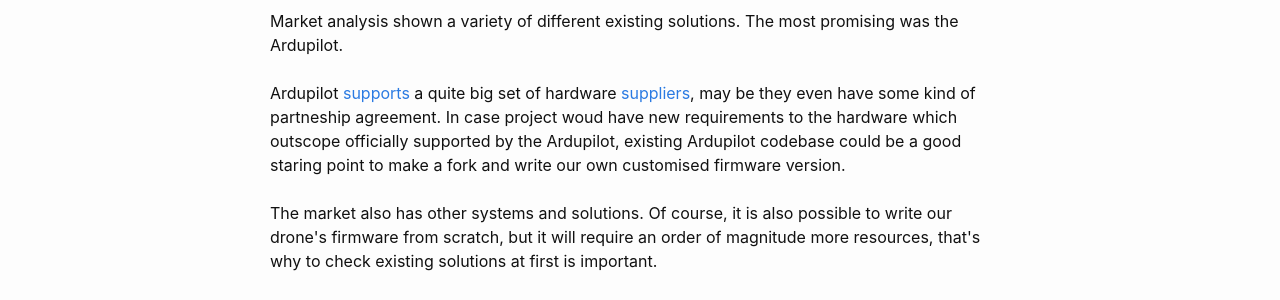
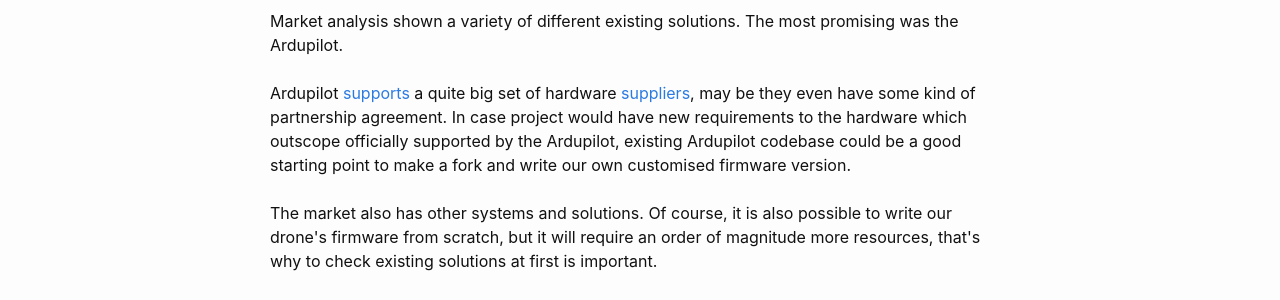
Before and after one commit to Gelassen/dkazakov.github.io, a Jekyll site: the page built from _posts/2023-03-19-case-study-flying-drone-diy.html, in a window 1280 px wide. Shown: the part 761-1061 px from the top of the page. Built offline with Jekyll 4.4.1, drawn with Linux system fonts in a browser that asks for light colours.

Commit message:
Fix a typo

```diff
--- a/_posts/2023-03-19-case-study-flying-drone-diy.html
+++ b/_posts/2023-03-19-case-study-flying-drone-diy.html
@@ -40,9 +40,9 @@ modified_time: '2023-03-19'
 
             Ardupilot <a href="https://firmware.ardupilot.org/Copter/stable/">supports</a>
             a quite big set of hardware <a href="https://ardupilot.org/copter/docs/common-autopilots.html#common-autopilots">suppliers</a>, may be they even have
-            some kind of partneship agreement. In case project woud have new requirements
+            some kind of partnership agreement. In case project would have new requirements
             to the hardware which outscope officially supported by the Ardupilot,
-            existing Ardupilot codebase could be a good staring point to make a fork and
+            existing Ardupilot codebase could be a good starting point to make a fork and
             write our own customised firmware version. <br> <br>
 
             The market also has other systems and solutions. Of course, it is also possible to
```
